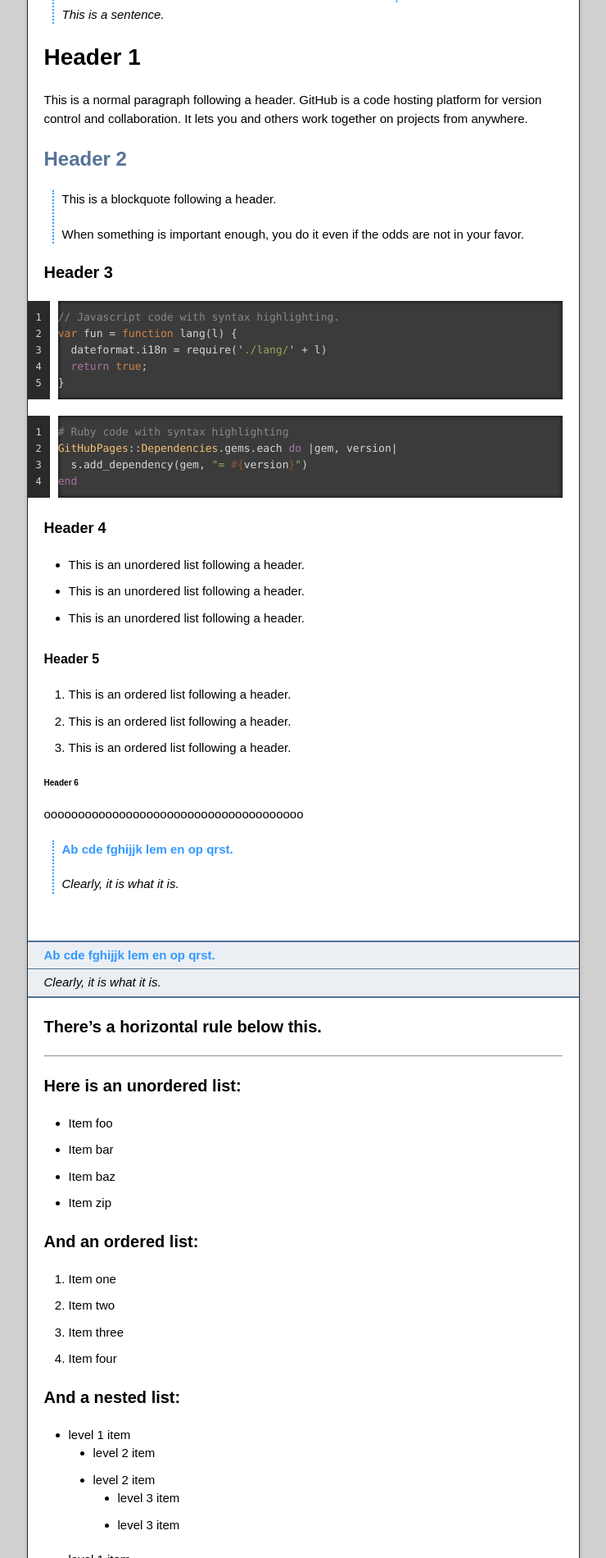
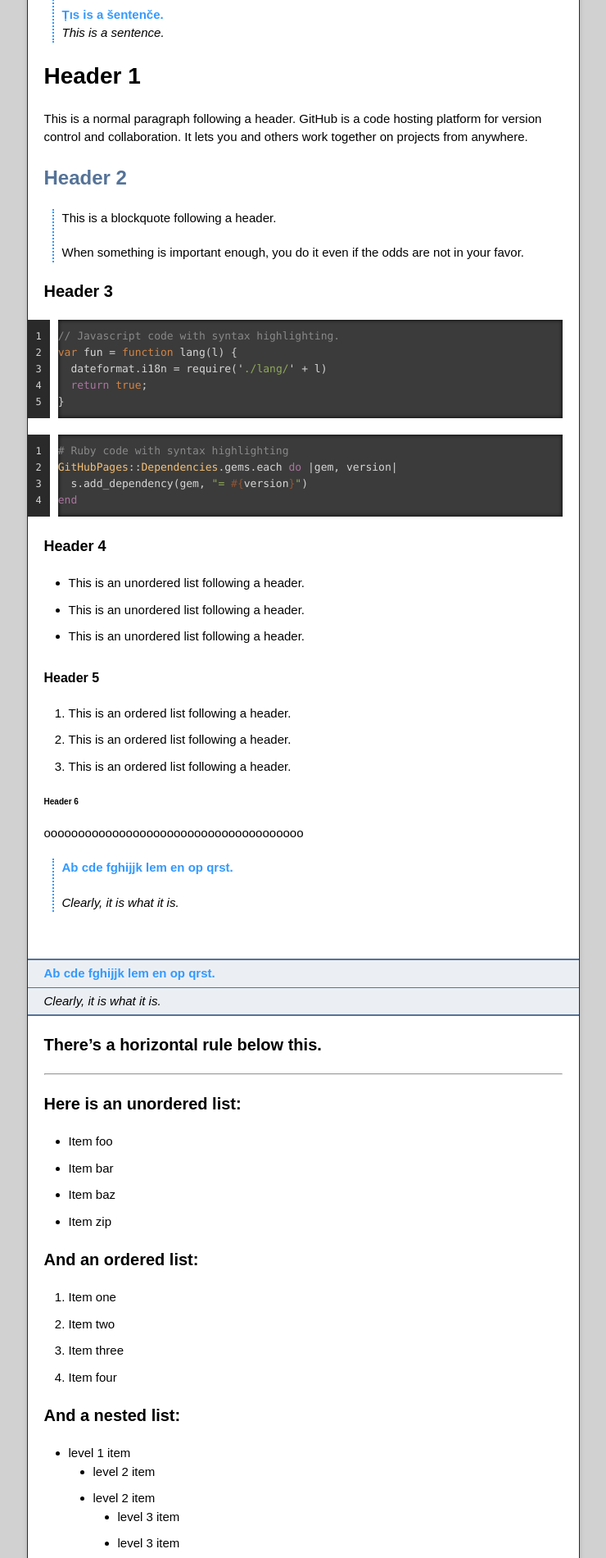
Before and after one commit to LoCCan4/loccan4.github.io, a Jekyll site: the page built from index.md, in a window 1280 px wide. Shown: the part 896-2796 px from the top of the page at 82% size, without its empty margins (270-1010 px from the left). Built offline with Jekyll 4.4.1, drawn with Linux system fonts in a browser that asks for light colours; grey boxes are pictures that could not be loaded.

Commit message:
Update index.md

```diff
--- a/index.md
+++ b/index.md
@@ -17,7 +17,7 @@ _This is a sentence._
 
 aaaaaaaaaaa
 
-> ![Octocat](https://github.githubassets.com/images/icons/emoji/octocat.png)
+> ![Octocat](https://github.githubassets.com/images/icons/emoji/octocat.png)\
 > **Țıs is a šentenče.**\
 > _This is a sentence._
 
```
